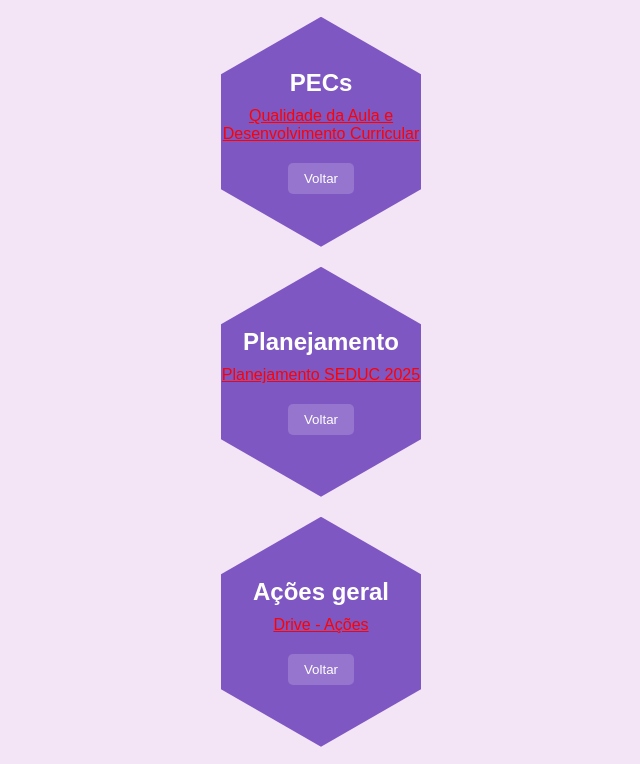
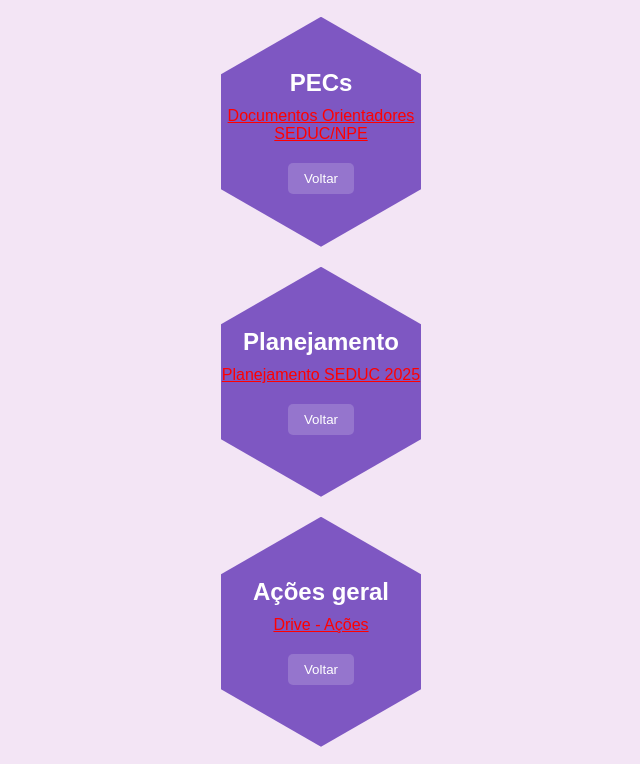
Before and after one commit to PNE-DE-CAI/repositorioNPE-DE-CAIEIRAS, a plain HTML site: page index.html in a window 1280 px wide. Shown: the part 1103-1867 px from the top of the page, without its empty margins (319-959 px from the left). Drawn offline with Linux system fonts and the light colour scheme.

Commit message:
Update index.html

```diff
--- a/index.html
+++ b/index.html
@@ -100,7 +100,7 @@
         .hexagon-content ul {
             list-style: none;
             padding: 0;
-            color: red;
+            color: yellow;
             margin: 10px 0;
         }
 
@@ -220,7 +220,7 @@
                 <div class="hexagon-content">
                     <h2>PECs </h2>
                     <ul>
-                        <li><a href="https://drive.google.com/drive/folders/1BpT-PtrujD9FjUDYrqKfwMgpcXbpDrRP">Qualidade da Aula e Desenvolvimento Curricular</a></li>
+                        <li><a href="https://drive.google.com/drive/folders/1BpT-PtrujD9FjUDYrqKfwMgpcXbpDrRP">Documentos Orientadores SEDUC/NPE</a></li>
                     </ul>
                     <button onclick="window.location.href='#home'">Voltar</button>
                 </div>
```
